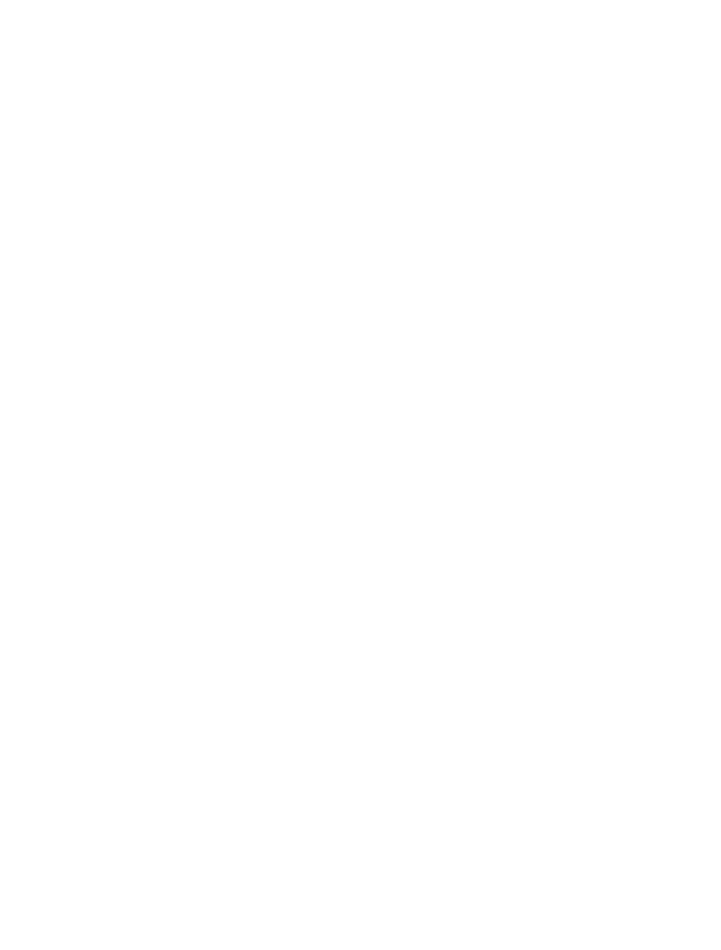
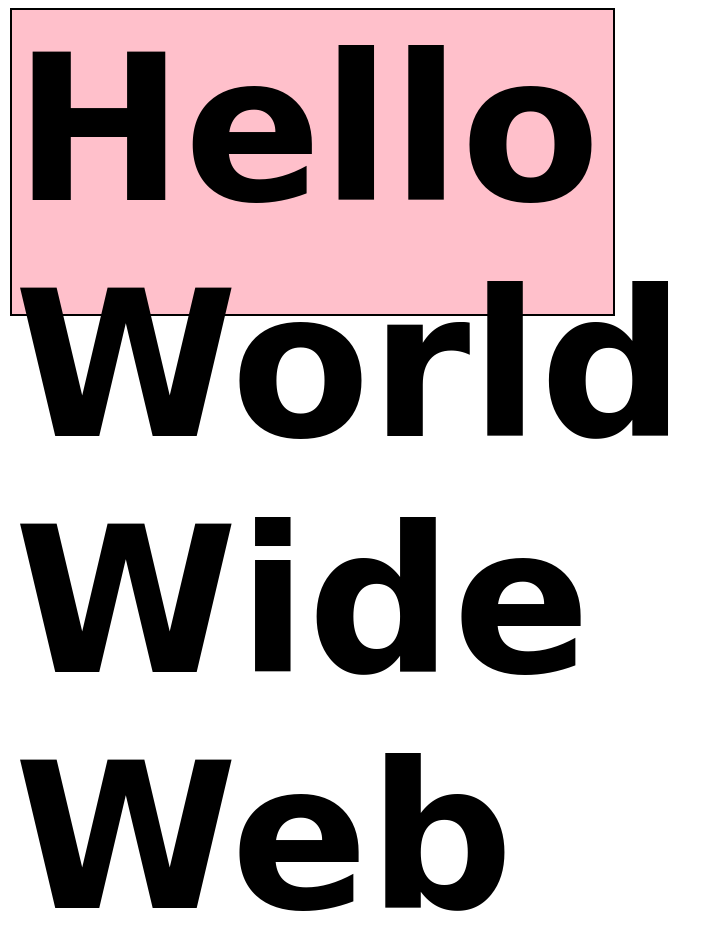
Before and after one commit to akshita196/net-net-css, a plain HTML site: page intro_to_css.html in a window 1280 px wide. Shown: the whole page, without its empty margins (0-721 px from the left). Before the commit the page ends 800 px from the top, so only its background shows below. Drawn offline with Linux system fonts and the light colour scheme.

Commit message:
( ◕ ◞ ◕ ) auto commit

```diff
--- a/intro_to_css.html
+++ b/intro_to_css.html
@@ -1,9 +1,26 @@
 <!DOCTYPE html>
-<html lang="en-US">
+<html>
   <head>
-    <title>Untitled</title>
+    <title>Intro to CSS</title>
+    <style>
+      h1 {
+        /* typography */
+        font-size: 203px;
+        font-weight: 653;
+        font-family: cursive;
+        /* colors */
+        color: black;
+        background-color: pink;
+        /* box model */
+        width: 597px;
+        height: 300px;
+        margin: 2px 2px 2px 2px;
+        border: 2px solid black;
+        padding: 2px 2px 2px 2px;
+      }
+    </style>
   </head>
   <body>
-
+    <h1>Hello World Wide Web</h1>
   </body>
 </html>
```
